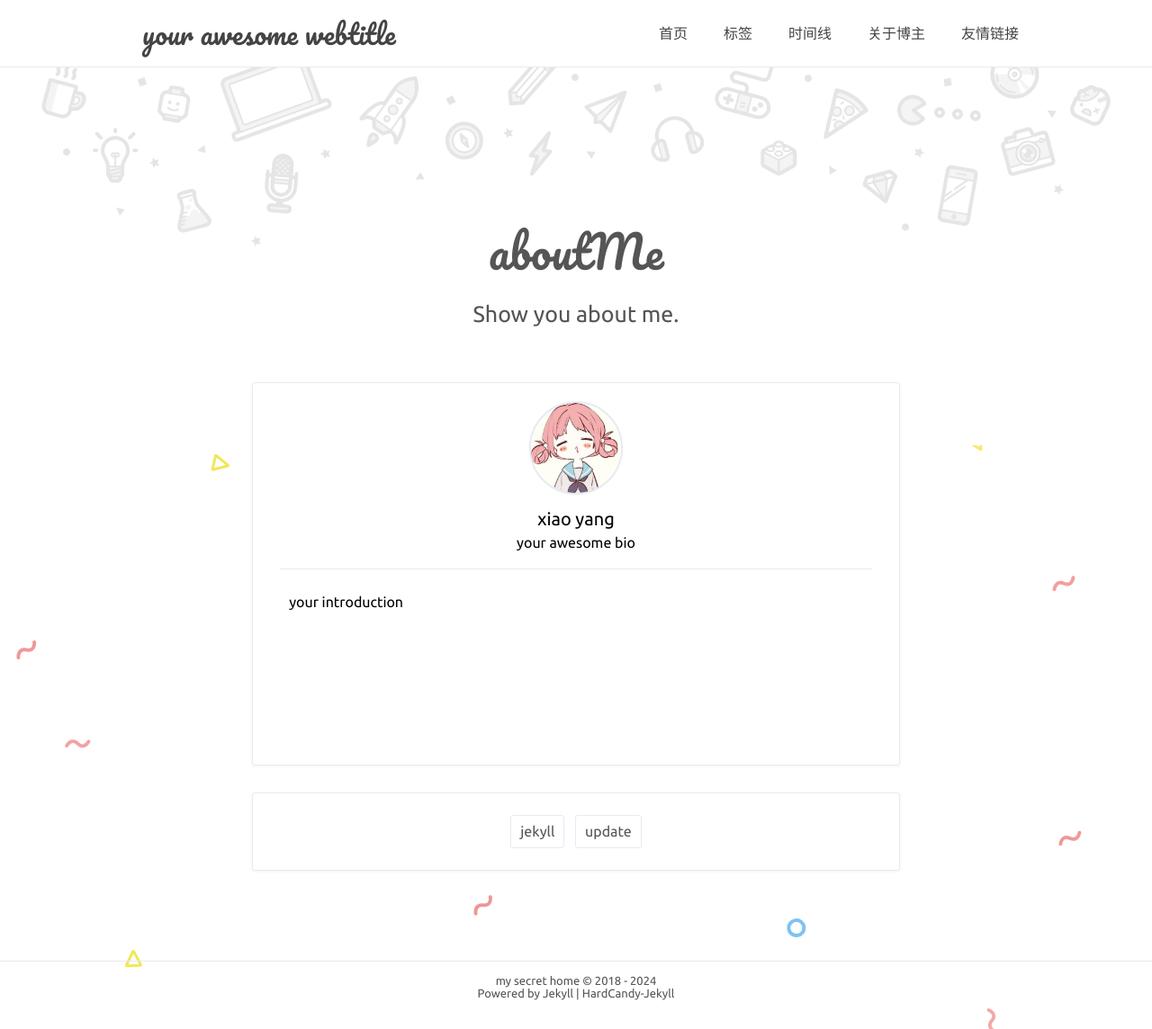
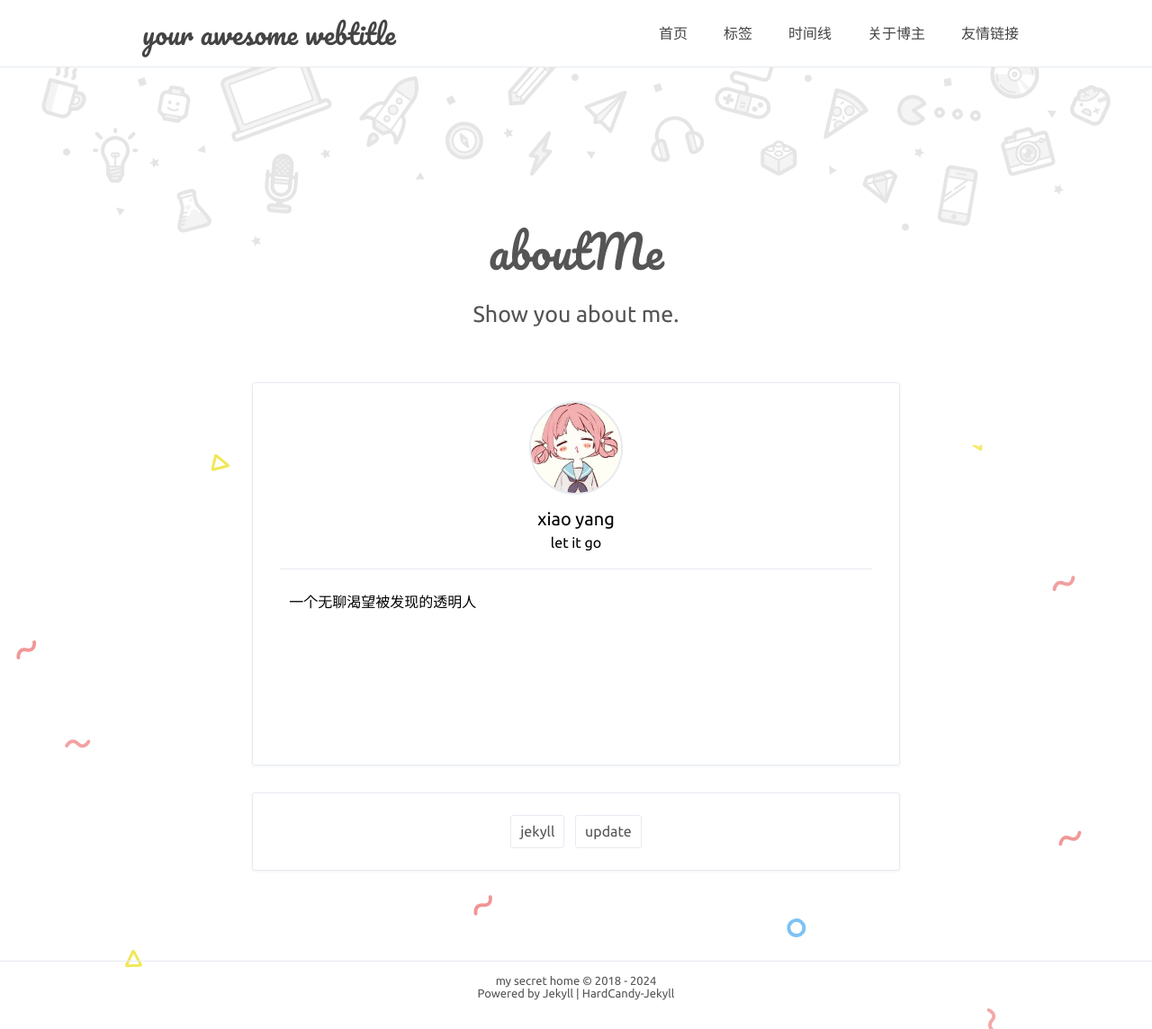
Before and after one commit to hyhhoney/hyhhoney.github.io, a Jekyll site: the page built from about.html, in a window 1280 px wide. Shown: the whole page at 90% size. Built offline with Jekyll 4.4.1, drawn with Linux system fonts in a browser that asks for light colours; comment, search, counter and statistics services are not loaded.

Commit message:
Update _config.yml

```diff
--- a/_config.yml
+++ b/_config.yml
@@ -17,9 +17,9 @@ author: true
 name: 'xiao yang'
 NickName: 'your awesome nickname'
 webtitle: 'your awesome webtitle'
-bio: 'your awesome bio'
+bio: 'let it go'
 about: true
-aboutyou: 'your introduction'
+aboutyou: '一个无聊渴望被发现的透明人'
 portraits: '/assets/profile.jpeg' # your portraits image file path
 
 # SNS
```
